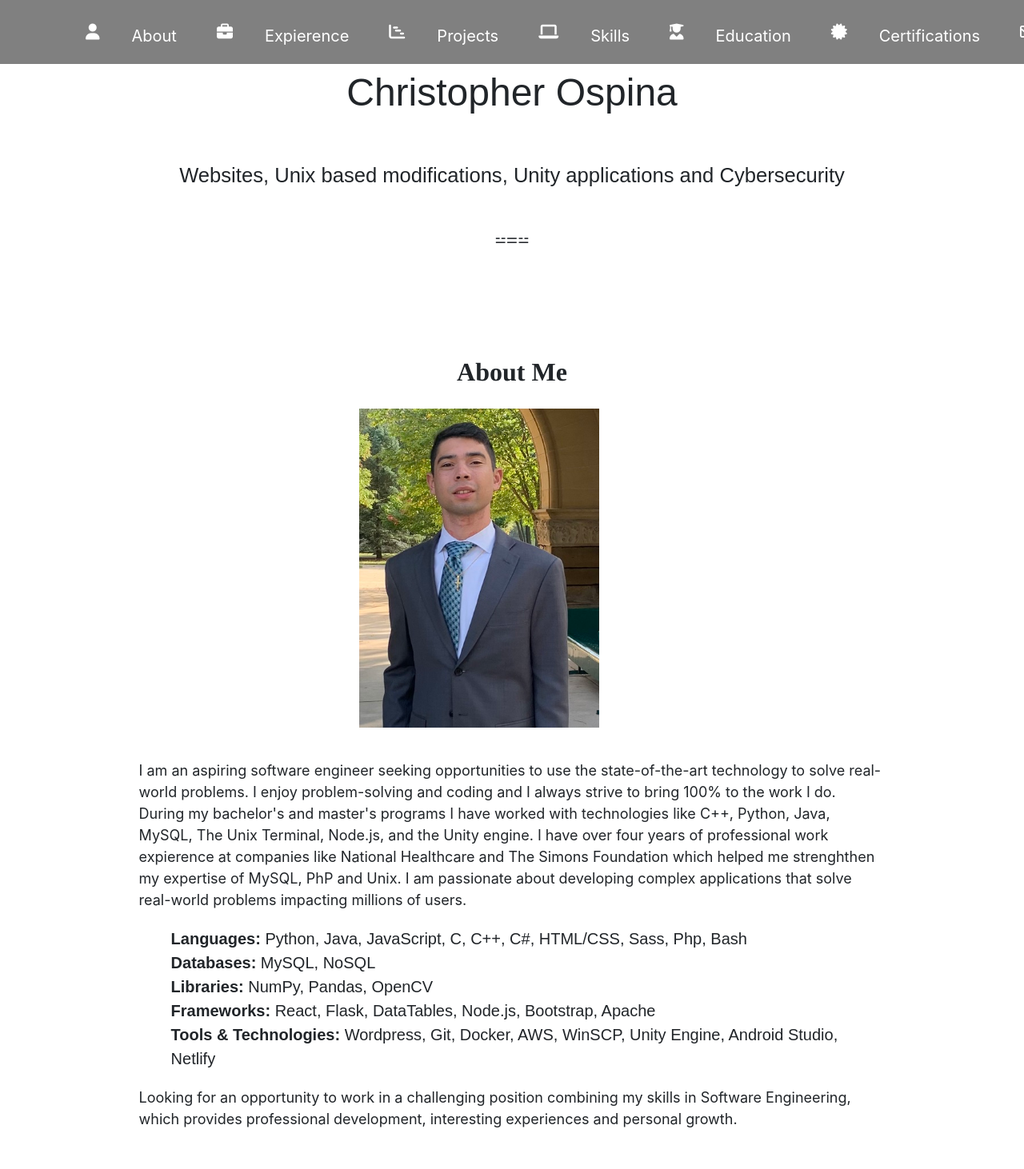
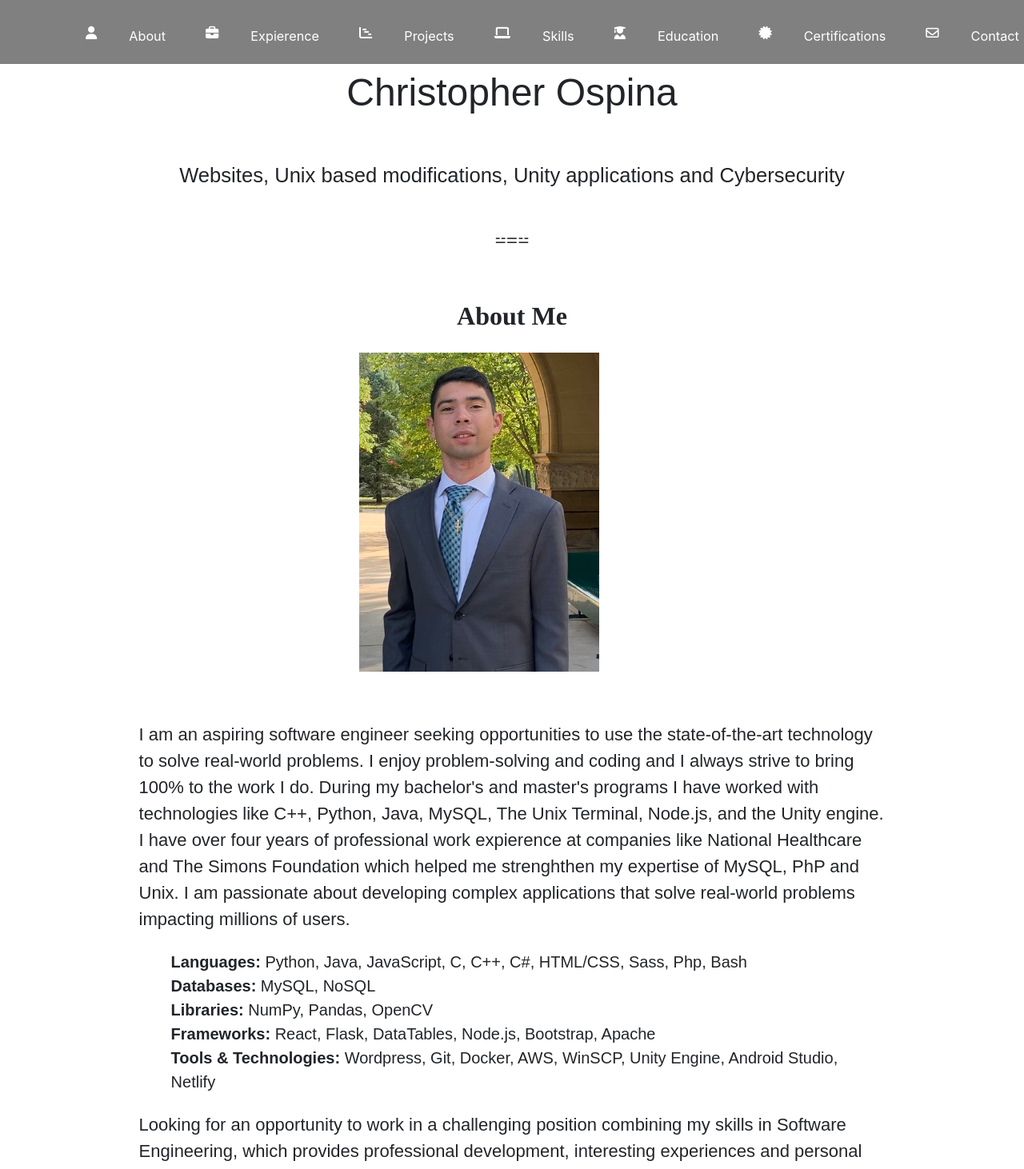
Before and after one commit to ChrisOspina/Professional-Website, a React (Create React App) app: page / in a window 1280 px wide. Shown: the top 1462 px of the page at 80% size. Built offline with nearby package versions, Linux system fonts and the light colour scheme.

Commit message:
readjusted styling for mobile devices

```diff
--- a/src/include/Nav.module.scss
+++ b/src/include/Nav.module.scss
@@ -3,7 +3,6 @@
     background-color: grey;
     width:100%;
     box-sizing: border-box;
-    overflow: hidden;
     position: fixed;
     z-index: 9999;
     padding-top: auto;
@@ -32,4 +31,23 @@
     .Navbar{
       display: none;
     }
+
   }
+
+  @media (max-width: 1800px){
+    .Navbar{
+      width:100%;
+      font-size: 13px;
+    }
+
+    @media (max-width:1200px){
+      .Navbar{
+        height:60px;
+        font-size: 12px;
+
+        a{}
+          margin-top: -1rem;
+        }
+      }
+
+    }
--- a/src/include/style.css
+++ b/src/include/style.css
@@ -58,11 +58,11 @@ h2{
     text-align: start;
 }
 
-.container_flow-text p{
+.container-fluid p{
     display: block;
     margin-block-start: 1em;
     margin-block-end: 1em;
-    line-height: 2;
+    line-height: 1.5;
     margin-inline-start: 0px;
     margin-inline-end: 0px;
     font-size: 22px;
@@ -70,7 +70,7 @@ h2{
 }
 
 h2.section-heading{
-  padding-top: 70px;
+  padding-top: auto;
 }
 
 .mainContent .section::after{
@@ -289,6 +289,8 @@ p{
     max-height: 300px;
     max-width: 300px;
     margin-top: auto;
+    align-self: center;
+    margin-right: auto;
   }
 
  /* adjusting the med-x logo to align it with the other projects*/
@@ -410,12 +412,19 @@ p{
     img.skill-logo{
       margin-left: 6rem;
     }
+
+    p.skill-label{
+      margin-left: 7.5rem;
+    }
   }
 
   @media (max-width: 480px) {
     main {
       padding-left: 0px;
       padding-top: 64px;
+    }
+    .siteDescription{
+      text-align: center;
     }
       #contact-ul{
         margin-left: 3rem;
@@ -446,4 +455,27 @@ p{
         text-align: left;
         margin-bottom: 2rem;
       }
+
+      #customer-service{
+        margin-left: auto;
+      }
+
+      .siteFooter{
+        width: 100%;
+      }
     }
+    @media (max-width: 1800px){
+      .nav-links{
+        scale: 1;
+      }
+
+      @media (max-width: 1200px){
+        .nav-links{
+          margin-left: -6rem;
+          scale: 1;
+          font-size: 12px;
+        }
+      }
+
+
+    }
```
